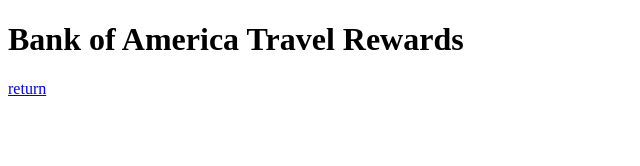
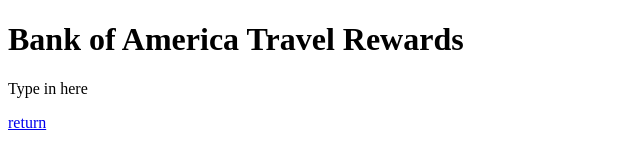
Before and after one commit to cjvalent13/Credit-Card-Encyclopedia, a plain HTML site: page Credit Card/Hyperlinks/BankOfAmericaTravelRewardsLink.html in a window 1280 px wide. Shown: the whole page, without its empty margins (0-640 px from the left). Drawn offline with Linux system fonts and the light colour scheme.

Commit message:
Update BankOfAmericaTravelRewardsLink.html

```diff
--- a/Credit Card/Hyperlinks/BankOfAmericaTravelRewardsLink.html
+++ b/Credit Card/Hyperlinks/BankOfAmericaTravelRewardsLink.html
@@ -7,6 +7,8 @@
 <body>
 	<h1>Bank of America Travel Rewards</h1>
 
+	<p>Type in here</p>
+
 	<a href="../Webpage.html">return</a><br>
 
 
```
